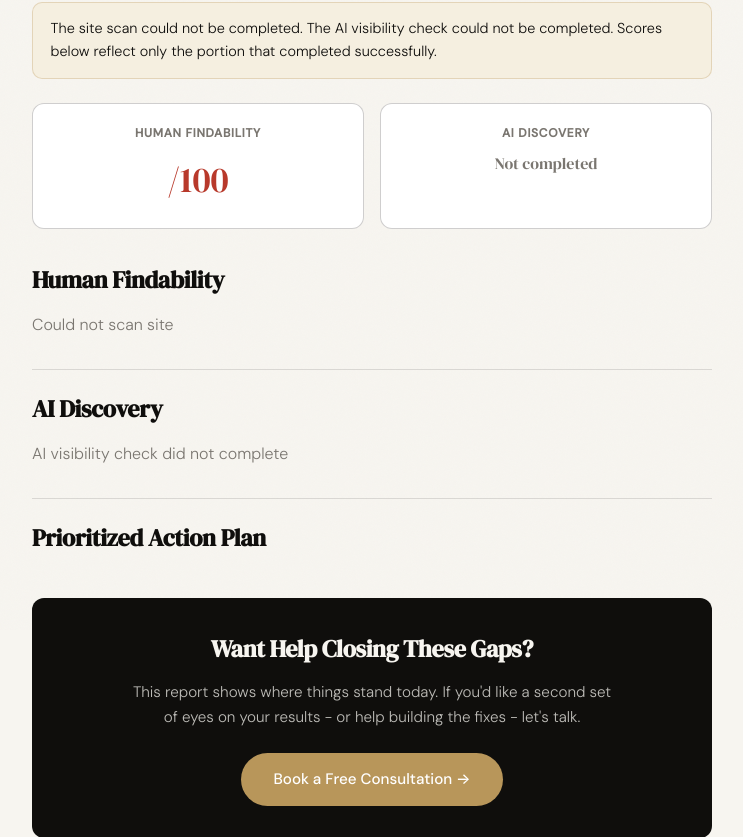
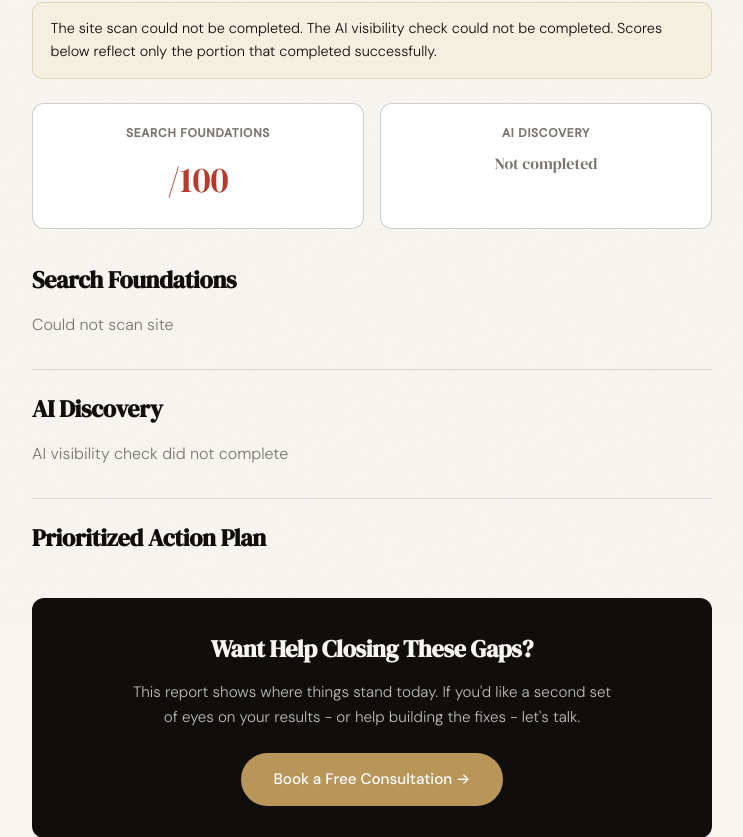
Before and after one commit to razaa514-png/presence-scanner, a Flask app: template webapp/templates/results.html in a window 1280 px wide. Shown: the part 170-1007 px from the top of the page, without its empty margins (268-1011 px from the left). Run offline with Flask 3, Linux system fonts and the light colour scheme; the template is opened without the code that fills it, so the values that code supplies are empty.

Commit message:
Rename Human Findability to Search Foundations

```diff
--- a/webapp/templates/results.html
+++ b/webapp/templates/results.html
@@ -281,7 +281,7 @@
 
     <div class="score-grid">
       <div class="score-card">
-        <div class="label">Human Findability</div>
+        <div class="label">Search Foundations</div>
         <div class="value {{ 'good' if scores.friction_score >= 70 else 'bad' }}">{{ scores.friction_score }}/100</div>
       </div>
       <div class="score-card">
@@ -294,8 +294,8 @@
       </div>
     </div>
 
-    <!-- ===================== HUMAN FINDABILITY ===================== -->
-    <h2>Human Findability</h2>
+    <!-- ===================== Search Foundations ===================== -->
+    <h2>Search Foundations</h2>
 
     {% if friction.fetch_success %}
     <ul class="checklist">
```
Also changed, not shown: src/report.py (+4 -4 lines).
